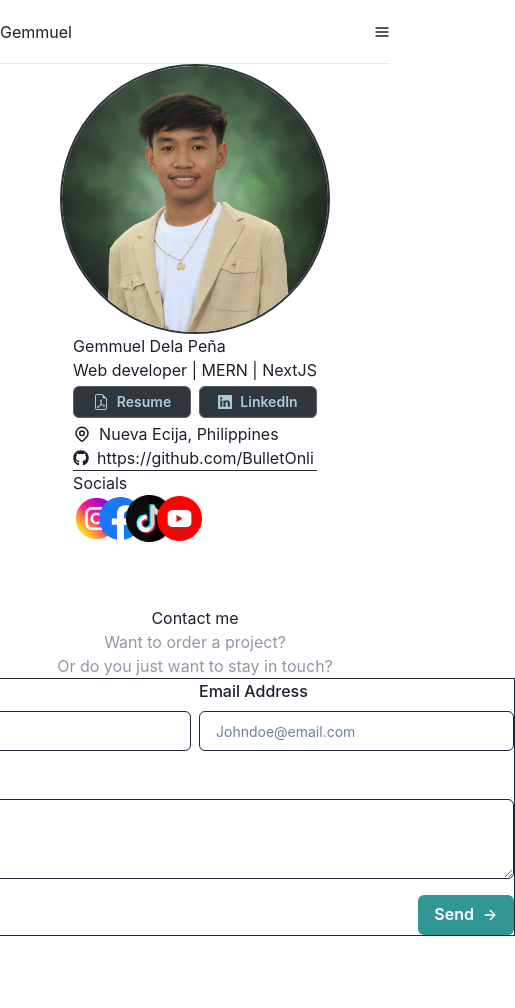
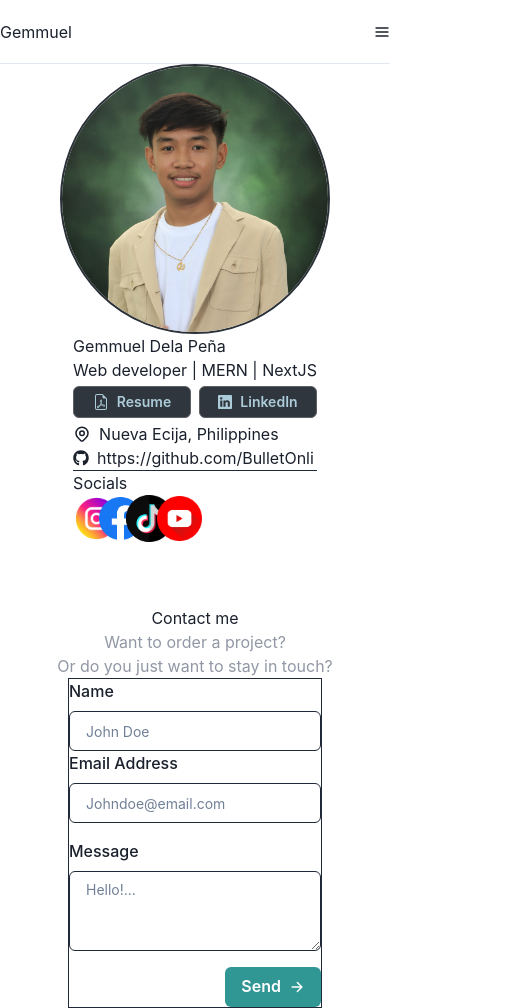
Before and after one commit to BulletOnli/Portfolio, a Next.js app: page /contact in a window 390 px wide. Shown: the whole page, 515 px wide, since content can reach past the window. Before the commit the page ends 936 px from the top, so only its background shows below. Built offline with nearby package versions, Linux system fonts and the light colour scheme; what @chakra-ui/next-js would draw is missing.

Commit message:
fix responsiveness

```diff
--- a/src/app/contact/page.tsx
+++ b/src/app/contact/page.tsx
@@ -2,7 +2,7 @@ import ContactForm from "@/components/ContactForm";
 
 const ContactPage = () => {
     return (
-        <div className="w-full flex flex-col items-center mt-6 lg:mt-0">
+        <div className="w-full flex flex-col items-center text-center mt-6 lg:mt-0">
             <h1 className="text-3xl font-semibold mb-2 mt-[4rem]">
                 Contact me
             </h1>
--- a/src/components/ContactForm.tsx
+++ b/src/components/ContactForm.tsx
@@ -24,8 +24,8 @@ const ContactForm = () => {
                 toast.success("Message Sent!");
             }}
         >
-            <div className="w-[40rem] flex flex-col items-center border p-6 mt-10 border-[#1F2937]  rounded-xl">
-                <HStack w={"full"}>
+            <div className="w-full lg:w-[40rem] flex flex-col items-center border p-6 mt-10 border-[#1F2937]  rounded-xl">
+                <div className="w-full flex flex-col lg:flex-row gap-2 items-center">
                     <Flex w="full" direction="column">
                         <FormLabel>Name</FormLabel>
                         <Input
@@ -50,7 +50,7 @@ const ContactForm = () => {
                             autoComplete="off"
                         />
                     </Flex>
-                </HStack>
+                </div>
                 <Flex w="full" direction="column" mt={4}>
                     <FormLabel>Message</FormLabel>
                     <Textarea
```
Also changed, not shown: public/cj.jpg (deleted).
